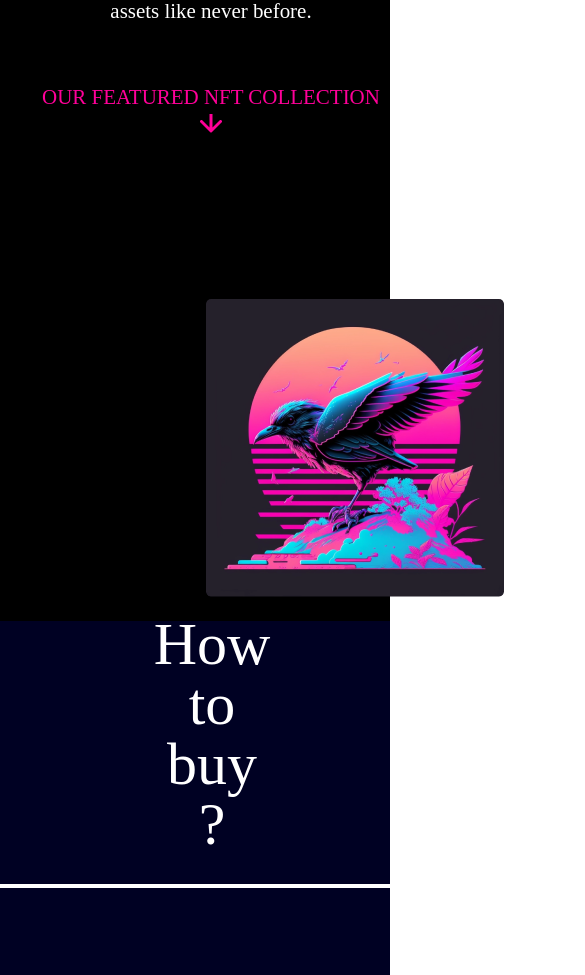
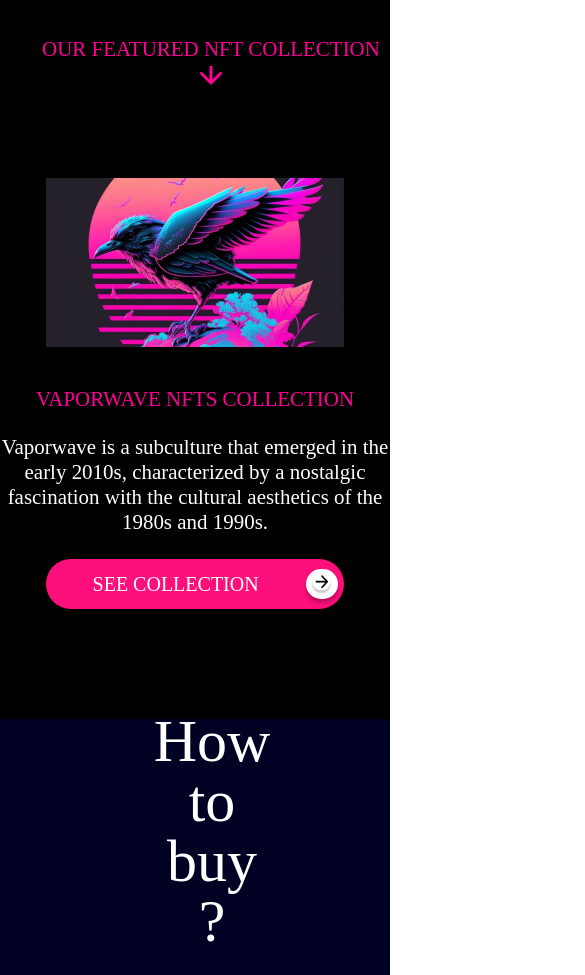
Before and after one commit to Magicred-1/projet_marketplace_nft, a Next.js app in the folder app/: page / in a window 390 px wide. Shown: the part 990-1965 px from the top of the page, 585 px wide, since content can reach past the window. Built offline with nearby package versions, Linux system fonts and the light colour scheme; a web font is replaced by a local one.

Commit message:
block 3 responsive updated

```diff
--- a/app/components/homepage.js
+++ b/app/components/homepage.js
@@ -86,8 +86,8 @@ const Homepage = () => {
 
 {/*block 2*/}
 
-  <div className="self-stretch bg-black h-[63.88rem] shrink-0 flex flex-col items-start justify-start gap-[0.63rem]">
-    <div className="self-stretch w-full md:w-[90.00rem] h-[41.56rem] shrink-0 overflow-hidden flex flex-col items-center justify-center gap-[1.13rem] px-4">
+  <div className="self-stretch bg-black h-[70rem] shrink-0 flex flex-col items-start justify-start gap-[0.63rem]">
+    <div className="self-stretch w-full md:w-[90.00rem] h-[35.56rem] shrink-0 overflow-hidden flex flex-col items-center justify-center gap-[1.13rem] px-4">
         <div className="relative text-3xl md:text-[3.75rem] leading-[3.75rem] flex items-center [text-shadow:2px_2px_0px_#ff0f7b,_-2px_-2px_0px_#00d1ff] [-webkit-text-stroke:1px_#000] flex justify-center">
           <span className="[line-break:anywhere]">
             <p className="m-0">{`Buy NFTS at `}</p>
@@ -127,39 +127,38 @@ const Homepage = () => {
 
 
  {/*block 3*/}
-        <div className="w-[75.88rem] h-[21.69rem] shrink-0 overflow-hidden flex flex-row py-[0.81rem] px-[3.88rem] box-border items-center justify-center text-deeppink-200">
-          <div className="flex-1 relative h-[20.88rem] overflow-hidden">
+    <div className="w-full lg:w-[100rem] h-[27rem] shrink-0 overflow-hidden flex flex-col lg:flex-row   box-border items-center justify-center text-deeppink-200">
+      <div className="flex-1 lg:w-[50%] h-[20.88rem] overflow-hidden flex items-center justify-center">
         <img
-              className="absolute top-[1.13rem] left-[9rem] rounded-[5px] w-[18.63rem] h-[18.63rem] object-cover"
+            className="w-[18.63rem] h-[18.63rem] object-cover rounded-[5px]"
             alt=""
             src="./images/illustration.png"
         />
-            <button className="cursor-pointer p-[0.63rem] bg-deeppink-100 absolute top-[14.81rem] left-[38.56rem] rounded-11xl box-border w-[18.81rem] h-[3.25rem] overflow-hidden flex flex-row items-start justify-start gap-[0.63rem] border-[1px] border-solid border-black">
+      </div>
+      <div className="flex-1 flex flex-col lg:items-start lg:justify-start gap-[1.44rem] bg-gray-500 lg:pl-4">
+        <div className="relative leading-[1.56rem] text-center lg:text-left mt-10">
+          VAPORWAVE NFTS COLLECTION
+        </div>
+
+        <div className="relative leading-[1.56rem] text-white text-center lg:text-left max-w-[25.81rem] ">
+          Vaporwave is a subculture that emerged in the early 2010s,
+          characterized by a nostalgic fascination with the cultural
+          aesthetics of the 1980s and 1990s.
+        </div>
+
+        <div className="flex items-center justify-center">
+          <button className="cursor-pointer p-[0.63rem] bg-deeppink-100 rounded-11xl box-border w-[18.81rem] h-[3.25rem] overflow-hidden flex flex-row items-start justify-start gap-[0.63rem] border-[1px] border-solid border-black">
             <div className="self-stretch relative text-[1.25rem] leading-[3.75rem] font-ttoctosquares-regular text-white text-center flex items-center justify-center w-[15rem] shrink-0">
               SEE COLLECTION
             </div>
             <div className="rounded-31xl bg-white shadow-[0px_4px_4px_rgba(0,_0,_0,_0.25)] w-[2rem] h-[1.88rem] shrink-0 overflow-hidden flex flex-row p-[0.63rem] box-border items-center justify-center">
-                <img
-                  className="relative w-[1.41rem] h-[1.38rem] shrink-0"
-                  alt=""
-                  src="/arrow-11.svg"
-                />
+              <img className="relative w-[1.41rem] h-[1.38rem] shrink-0" alt="" src="/images/arrawdroit.png" />
             </div>
           </button>
-            <div className="absolute top-[2rem] left-[36.44rem] flex flex-col items-start justify-start gap-[1.44rem]">
-              <div className="relative leading-[1.56rem] flex items-center justify-center w-[25.81rem]">
-                VAPORWAVE NFTS COLLECTION
-              </div>
-              <div className="relative leading-[1.56rem] text-white text-left flex items-center w-[25.81rem]">
-                Vaporwave is a subculture that emerged in the early 2010s,
-                characterized by a nostalgic fascination with the cultural
-                aesthetics of the 1980s and 1990s.
         </div>
       </div>
     </div>
   </div>
-      </div>
-
     {/*block 3 END*/}
 
 
```
Lines whose indentation alone changed are shown as unchanged.
